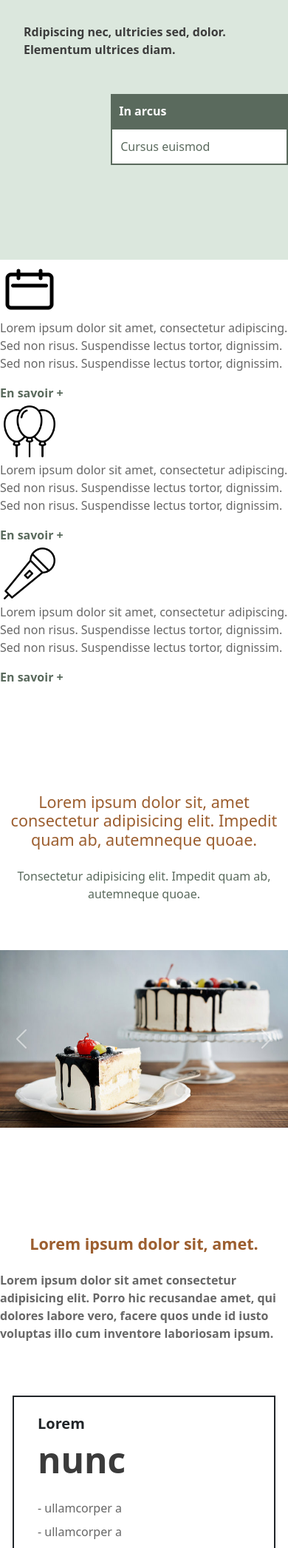
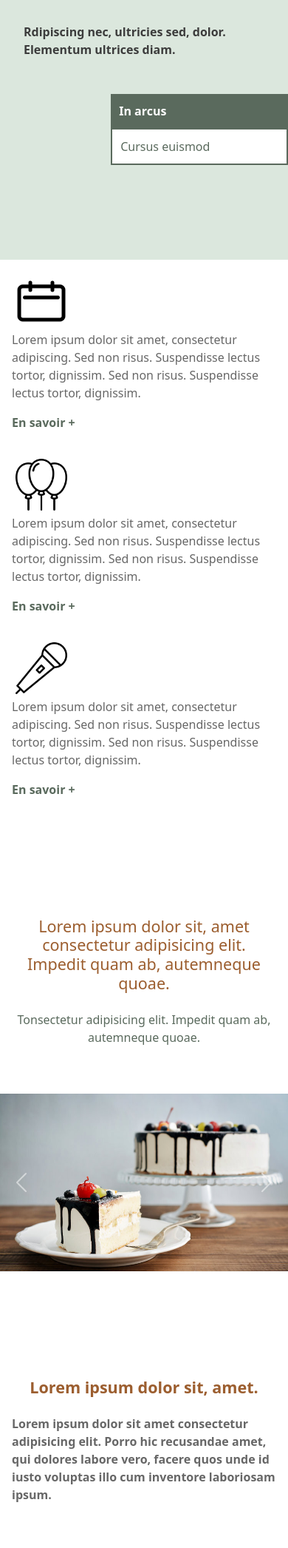
Before and after one commit to On1zuma/Exo-maquette-piece-of-cake, a PHP site: page / in a window 390 px wide. Shown: the part 1041-3133 px from the top of the page at 74% size. Run offline with PHP 8.4, Linux system fonts and the light colour scheme.

Commit message:
qa: responsive update

```diff
--- a/index.php
+++ b/index.php
@@ -5,7 +5,6 @@
         <meta name="viewport" content="width=device-width, initial-scale=1.0">
         <link href="https://cdn.jsdelivr.net/npm/bootstrap@5.3.0/dist/css/bootstrap.min.css" rel="stylesheet" integrity="sha384-9ndCyUaIbzAi2FUVXJi0CjmCapSmO7SnpJef0486qhLnuZ2cdeRhO02iuK6FUUVM" crossorigin="anonymous">
         <link href="style.css" rel="stylesheet">
-
         <title>Document</title>
     </head>
     <body>
@@ -49,9 +48,8 @@
             </div>
         </header>
 
-
         <!-- Row -->
-  <section class="my-5 ">
+        <section class="my-5 row-data">
             <div class="row">
                 <div class="col-sm custom-row-info">
                 <p>Rdipiscing nec, ultricies sed, dolor. Elementum ultrices diam.</p>
@@ -81,7 +79,6 @@
                     dignissim.
                     Sed non risus. Suspendisse lectus tortor,
                     dignissim.
-
                 </p>
                 <a href="#" class="to-know">En savoir +</a>
                 </div>
@@ -99,14 +96,14 @@
             </div>
         </section>
 
+        <section>
             <!-- Carousel title -->
             <div>
                 <h2 class="h4 text-center carousel-title">Lorem ipsum dolor sit, amet consectetur adipisicing elit. Impedit quam ab, autemneque quoae.</h2>
                 <p class="text-center mt-4 carousel-subtitle">Tonsectetur adipisicing elit. Impedit quam ab, autemneque quoae.</p>
             </div>
-
             <!-- Carousel -->
-    <section class="carousel slide" data-bs-touch="false">
+            <div class="carousel slide" data-bs-touch="false">
                 <div class="carousel-inner">
                 <!-- PC -->
                 <div class="row">
@@ -136,7 +133,6 @@
                     </div>
                 </div>
                 </div>
-
                 <!-- Controls -->
                 <button class="carousel-control-prev" type="button" data-bs-target="#carouselExampleControlsNoTouching" data-bs-slide="prev">
                 <span class="carousel-control-prev-icon" aria-hidden="true"></span>
@@ -146,9 +142,10 @@
                 <span class="carousel-control-next-icon" aria-hidden="true"></span>
                 <span class="visually-hidden">Next</span>
                 </button>
+            </div>
         </section>
 
-
+        <section>
             <!-- Card title -->
             <div>
                 <h2 class="h4 text-center card-title">Lorem ipsum dolor sit, amet.</h2>
@@ -157,9 +154,8 @@
                 </div>
             </div>
 
-
             <!-- Cards -->
-    <section class="my-5 card-max-width">
+            <div class="my-5 card-max-width">
                 <div class="row">
                 <div class="col-sm card-organization center-card my-2">
                     <div class="card-content">
@@ -185,7 +181,6 @@
                             <li>- ullamcorper a</li>
                             <li>- ullamcorper a</li>
                             <li>- ullamcorper a</li>
-
                         </ul>
                         <a href="#" class="card-button">SED</a>
                     </div>
@@ -204,8 +199,8 @@
                     </div>
                 </div>
                 </div>
+            </div>
         </section>
-
 
         <!-- Newsletter -->
         <section class="newsletter">
@@ -226,7 +221,6 @@
                 </div>
             </div>
         </section>
-
 
         <!-- Footer -->
         <footer class="text-center text-lg-start text-muted">
@@ -257,7 +251,6 @@
                         </p>
                     </div>
                     <!-- Grid column -->
-
                     <!-- Grid column -->
                     <div class="col-md-3 col-lg-2 col-xl-2 mx-auto mb-4">
                         <!-- Links -->
@@ -281,7 +274,6 @@
                         </p>
                     </div>
                     <!-- Grid column -->
-
                     <!-- Grid column -->
                     <div class="col-md-3 col-lg-2 col-xl-2 mx-auto mb-4">
                         <!-- Links -->
@@ -305,7 +297,6 @@
                         </p>
                     </div>
                     <!-- Grid column -->
-
                     <!-- Grid column -->
                     <div class="col-md-3 col-lg-2 col-xl-2 mx-auto mb-4">
                         <!-- Links -->
--- a/style.css
+++ b/style.css
@@ -47,6 +47,11 @@
 
 .card-organization p{
   color: #676767;
+}
+
+.row-data .card-organization {
+  padding: 1rem 1rem;
+  min-width: 15rem;
 }
 
 .card-organization h2{
@@ -119,11 +124,13 @@
   margin-top:9rem;
   color:#9C5E2F;
   font-weight: 500;
+  padding: 0 1rem;
 }
 
 .carousel-subtitle{
   color:#5A6A5D;
   margin-bottom: 4rem;
+  padding: 0 1rem;
 }
 
 
@@ -136,6 +143,7 @@
   margin-top:9rem;
   color:#9C5E2F;
   font-weight: 700;
+  padding: 0 1rem;
 }
 
 .card-subtitle {
@@ -146,6 +154,7 @@
   color: #676767;
   margin-bottom: 4rem;
   max-width: 25rem;
+  padding: 0 1rem;
 }
 
 .center-container {
```
Lines whose indentation alone changed are shown as unchanged.
